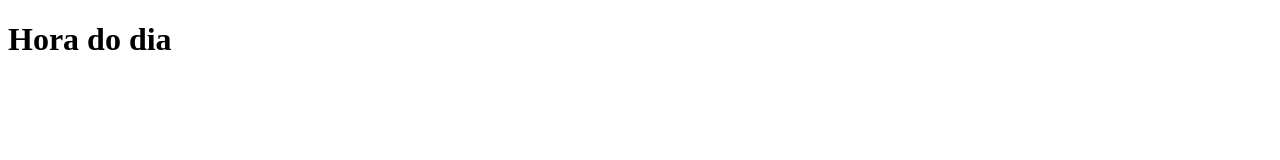
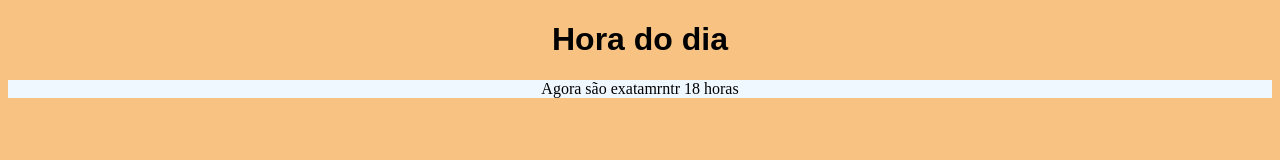
Before and after one commit to GustavoSilvaz/Curso-javascript, a plain HTML site: page exercícios/ex01/index.html in a window 1280 px wide. Drawn offline with Linux system fonts and the light colour scheme.

Commit message:
consegui, caceta

```diff
--- a/exercícios/ex01/ex01.js
+++ b/exercícios/ex01/ex01.js
@@ -0,0 +1,4 @@
+var agora=new Date()
+var now=agora.getHours()
+var a = document.getElementById("hora")
+a.innerHTML=`<p>Agora são exatamrntr ${now} horas</p>`
--- a/exercícios/ex01/index.html
+++ b/exercícios/ex01/index.html
@@ -4,11 +4,14 @@
     <meta charset="UTF-8">
     <meta name="viewport" content="width=device-width, initial-scale=1.0">
     <title>Hora do dia</title>
+    <link rel="stylesheet" href="style.css">
+
 </head>
 <body>
     <h1>Hora do dia</h1>
-    <div>
+    <div id="hora">
+    </div>
 
-    </div>
+    <script src="ex01.js"></script>
 </body>
 </html>
--- a/exercícios/ex01/style.css
+++ b/exercícios/ex01/style.css
@@ -1,7 +1,12 @@
 body {
-    background-color: bisque;
+    background-color: rgb(248, 195, 130);
 }
 
 div{
-
+    background-color: aliceblue;
+    text-align: center;
 }
+h1 {
+    font-family: Arial, Helvetica, sans-serif;
+    text-align: center;
+}
```
Also changed, not shown: exercícios/ex01/img/Amanhecer01.jpg (added), exercícios/ex01/img/images.jpeg (added), exercícios/ex01/img/pexels-photo-2386144.webp (added).
